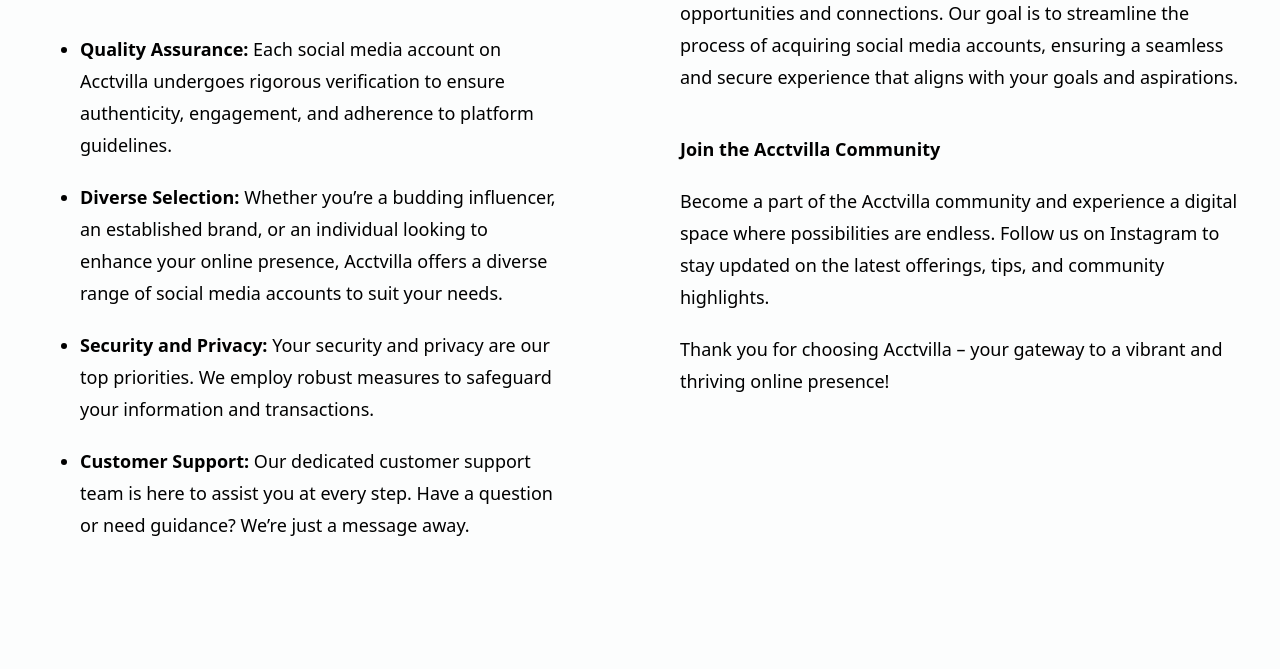
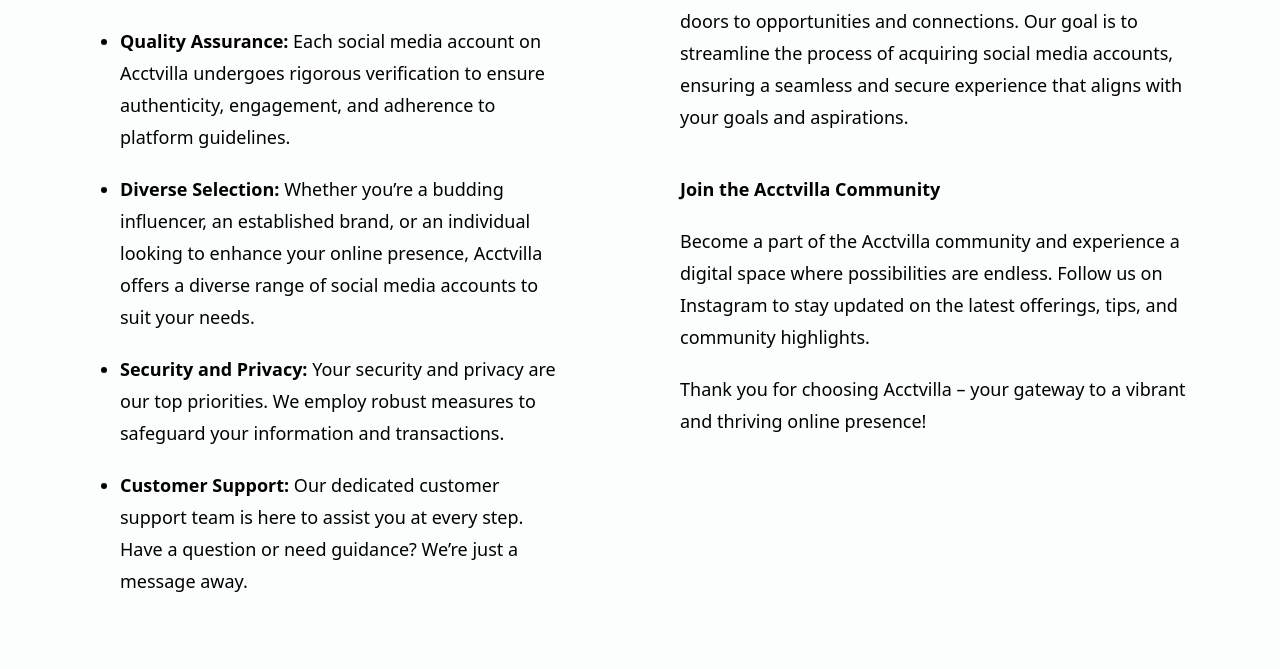
Before and after one commit to adebayool02/acctvilla, a website: page about.html in a window 1280 px wide. Shown: the part 691-1360 px from the top of the page. Before the commit the page ends 1312 px from the top, so only its background shows below. Drawn offline with Linux system fonts and the light colour scheme.

Commit message:
fix: fixed about us small screen responsiveness

```diff
--- a/about.html
+++ b/about.html
@@ -65,13 +65,13 @@
       </nav>
 
 
-        <header class="flex p-10 pt-20 pb-20 bg-[#F3F1F6] justify-center h-full">
+        <header class="flex px-10 pt-20 pb-20 bg-[#F3F1F6] justify-center h-full">
             <div class="text-6xl font-bold">About Us</div>
         </header>
 
-            <section class="p-5 text-lg w-full leading-8 md:p-10">
-                <div class="flex flex-col md:flex-col md:p-0 sm:p-0 md:text-left lg:flex-row justify-between items-center gap-20 p-5 px-20">
-                    <div class="w-1/2 w-[80%]">
+            <section class=" text-lg w-full leading-8">
+                <div class="w-full flex flex-col md:flex-col px-0 py-8 md:px-20 md:py-5 md:text-left lg:flex-row justify-between items-center gap-20 ">
+                    <div class="md:w-1/2 w-[80%]">
                         <h1 class="text-5xl font-bold pb-10">About AcctVilla</h1>
                         <p class="mb-5">Welcome to Acctvilla, your trusted destination
                             for acquiring premium social media accounts. At Acctvilla,
@@ -102,7 +102,7 @@
                              </ul>
                     </div>
 
-                    <div class="w-1/2 w-[80%]">
+                    <div class="md:w-1/2 w-[80%]">
                         <h1 class="text-5xl font-bold pb-10">Our Mission</h1>
                         <p class="mb-10">At Acctvilla, our mission is clear – to empower
                              you in the digital realm. We believe that a
```
Also changed, not shown: index.html (+1 -1 lines).
